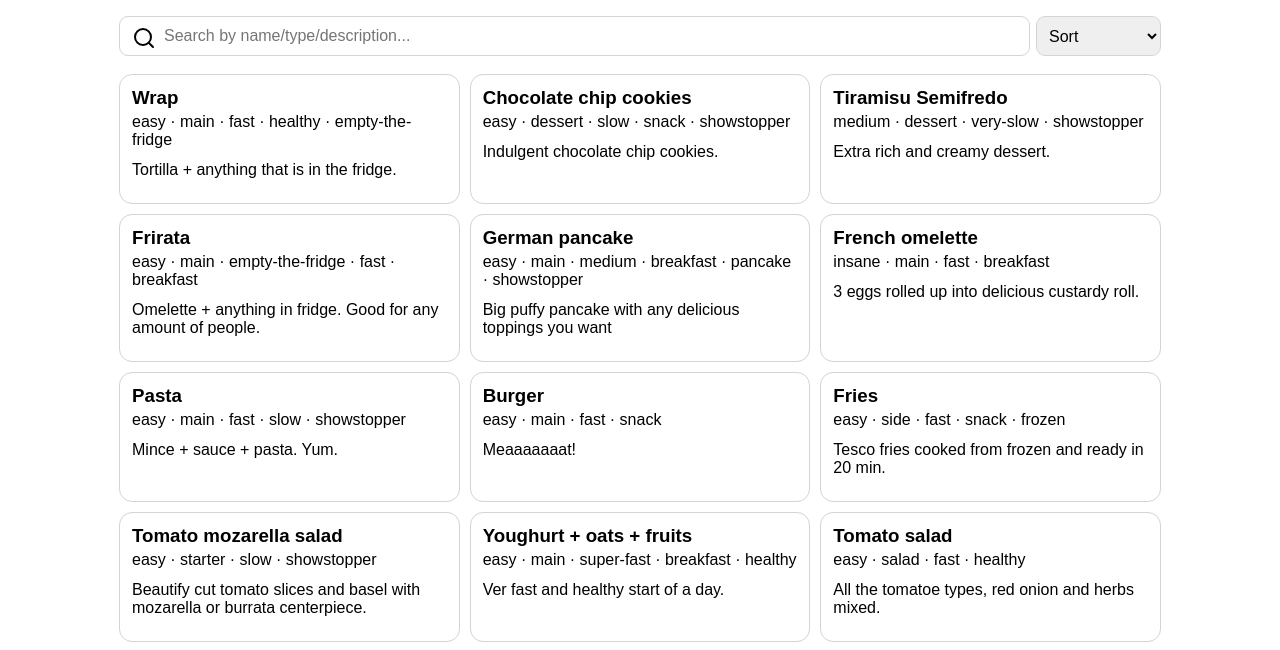
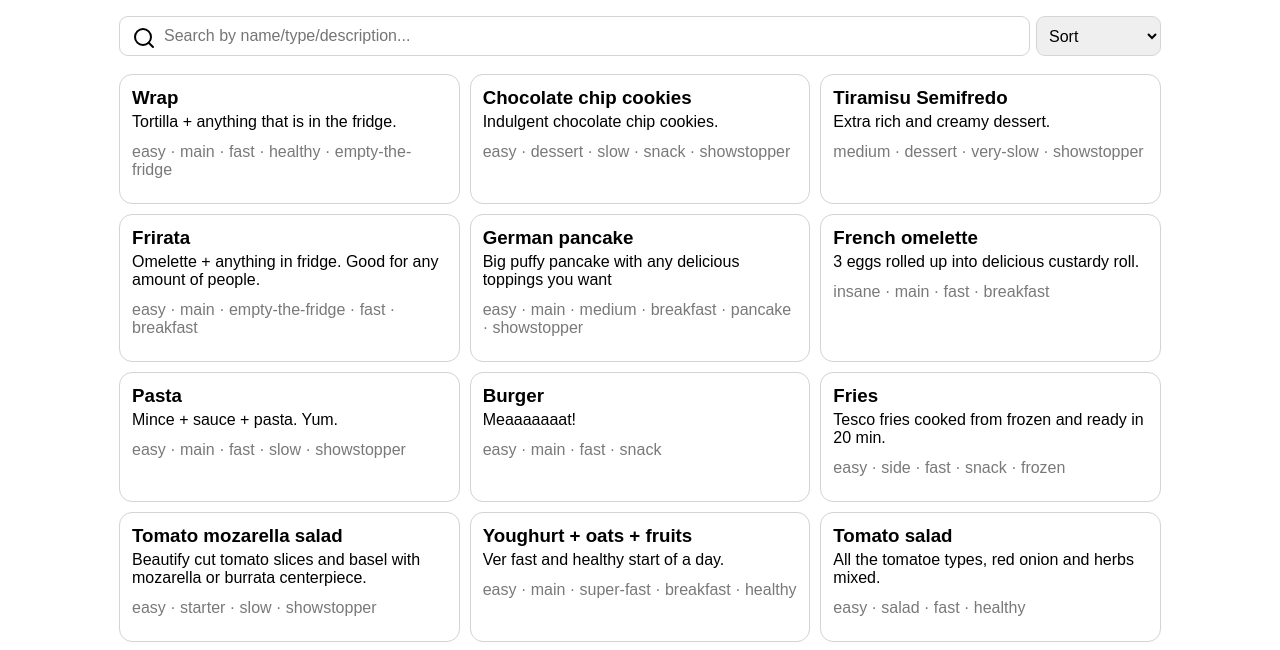
Before and after one commit to Herobread/kitchen-vault, a plain HTML site: page index.html in a window 1280 px wide. Shown: the part 88-738 px from the top of the page. Drawn offline with Linux system fonts and the light colour scheme.

Commit message:
refactor card style

```diff
--- a/scripts/app.js
+++ b/scripts/app.js
@@ -107,9 +107,9 @@ export function createEntry(mealData) {
         <li class="card meal-card" data-entry-id="">
             <div class="meal-list-item-container">
                 <h3 class="meal-list-item-header"></h3>
-                <p class="meal-list-item-tags"></p>
+                <p class="meal-list-item-description"></p>
             </div>
-            <p class="meal-list-item-description"></p>
+            <p class="meal-list-item-tags"></p>
         </li>
     `
 
--- a/styles.css
+++ b/styles.css
@@ -52,6 +52,10 @@ body {
     flex-direction: column;
     align-items: baseline;
     gap: 4px;
+}
+
+.meal-list-item-tags {
+    color: #797979;
 }
 
 .meal-list-item-type {
```
